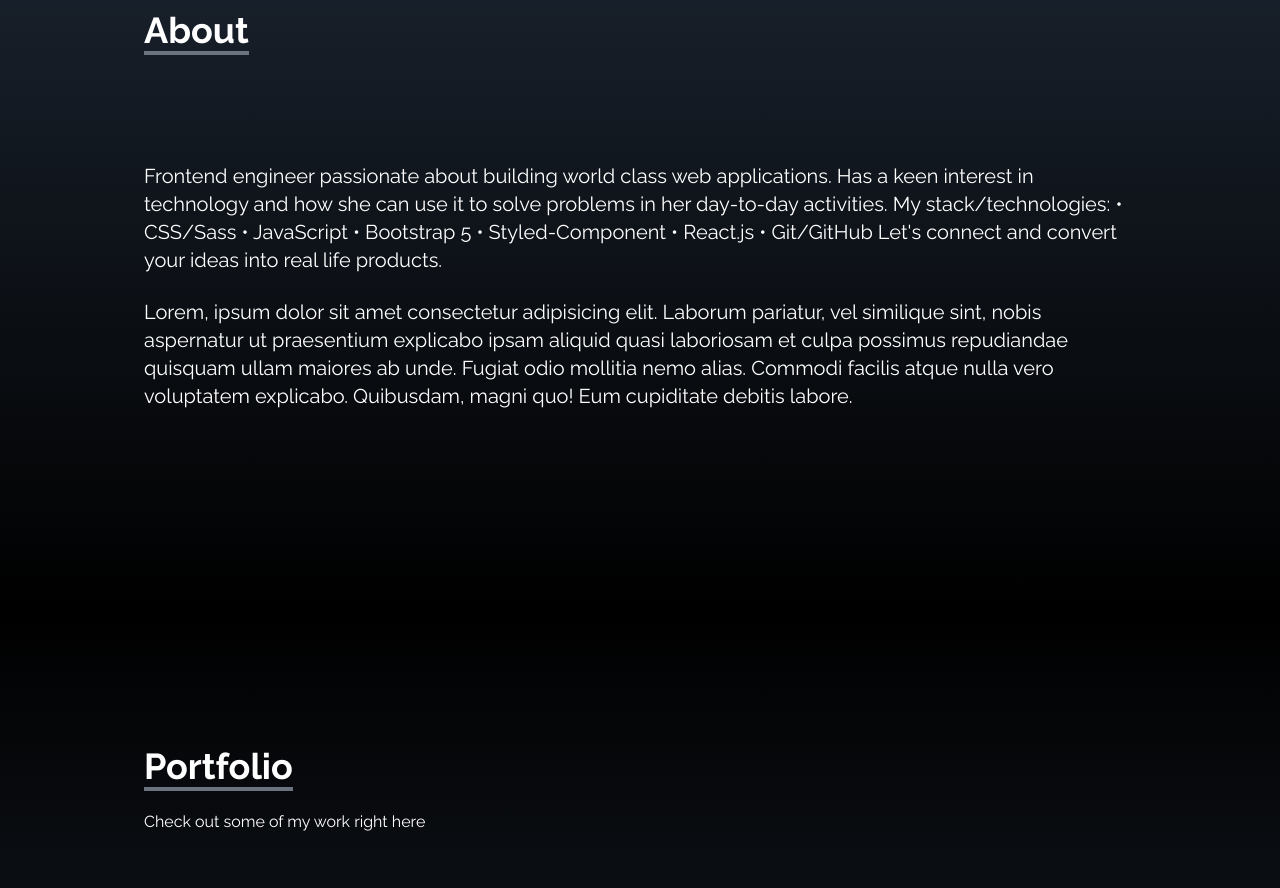
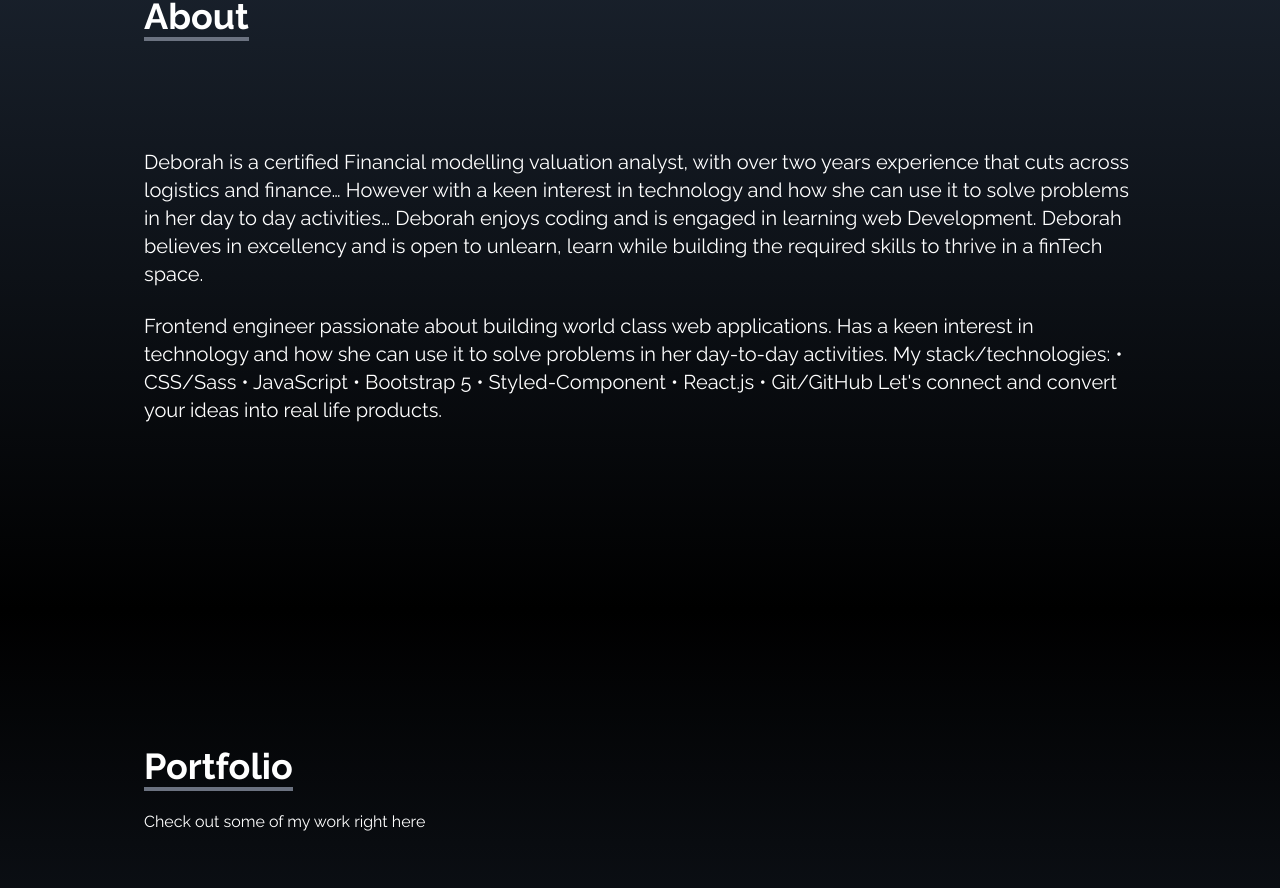
Before and after one commit to debbyuzuegbu/debby-portfolio-website, a React (Create React App) app: page / in a window 1280 px wide. Shown: the part 990-1878 px from the top of the page. Built offline with nearby package versions, Linux system fonts and the light colour scheme.

Commit message:
added about page

```diff
--- a/src/Components/About.jsx
+++ b/src/Components/About.jsx
@@ -14,25 +14,24 @@ const About = () => {
         </div>
 
         <p className="text-xl mt-20">
-          Frontend engineer passionate about building world class web
-          applications. Has a keen interest in technology and how she can use it
-          to solve problems in her day-to-day activities.
-
-          My stack/technologies:
-          • CSS/Sass • JavaScript • Bootstrap 5 • Styled-Component • React.js •
-          Git/GitHub Let's connect and convert your ideas into real life
-          products.
+          Deborah is a certified Financial modelling valuation analyst, with
+          over two years experience that cuts across logistics and finance…
+          However with a keen interest in technology and how she can use it to
+          solve problems in her day to day activities… Deborah enjoys coding and
+          is engaged in learning web Development. Deborah believes in excellency
+          and is open to unlearn, learn while building the required skills to
+          thrive in a finTech space.
         </p>
 
         <br />
 
         <p className="text-xl">
-          Lorem, ipsum dolor sit amet consectetur adipisicing elit. Laborum
-          pariatur, vel similique sint, nobis aspernatur ut praesentium
-          explicabo ipsam aliquid quasi laboriosam et culpa possimus repudiandae
-          quisquam ullam maiores ab unde. Fugiat odio mollitia nemo alias.
-          Commodi facilis atque nulla vero voluptatem explicabo. Quibusdam,
-          magni quo! Eum cupiditate debitis labore.
+          Frontend engineer passionate about building world class web
+          applications. Has a keen interest in technology and how she can use it
+          to solve problems in her day-to-day activities. My stack/technologies:
+          • CSS/Sass • JavaScript • Bootstrap 5 • Styled-Component • React.js •
+          Git/GitHub Let's connect and convert your ideas into real life
+          products.
         </p>
       </div>
     </div>
```
